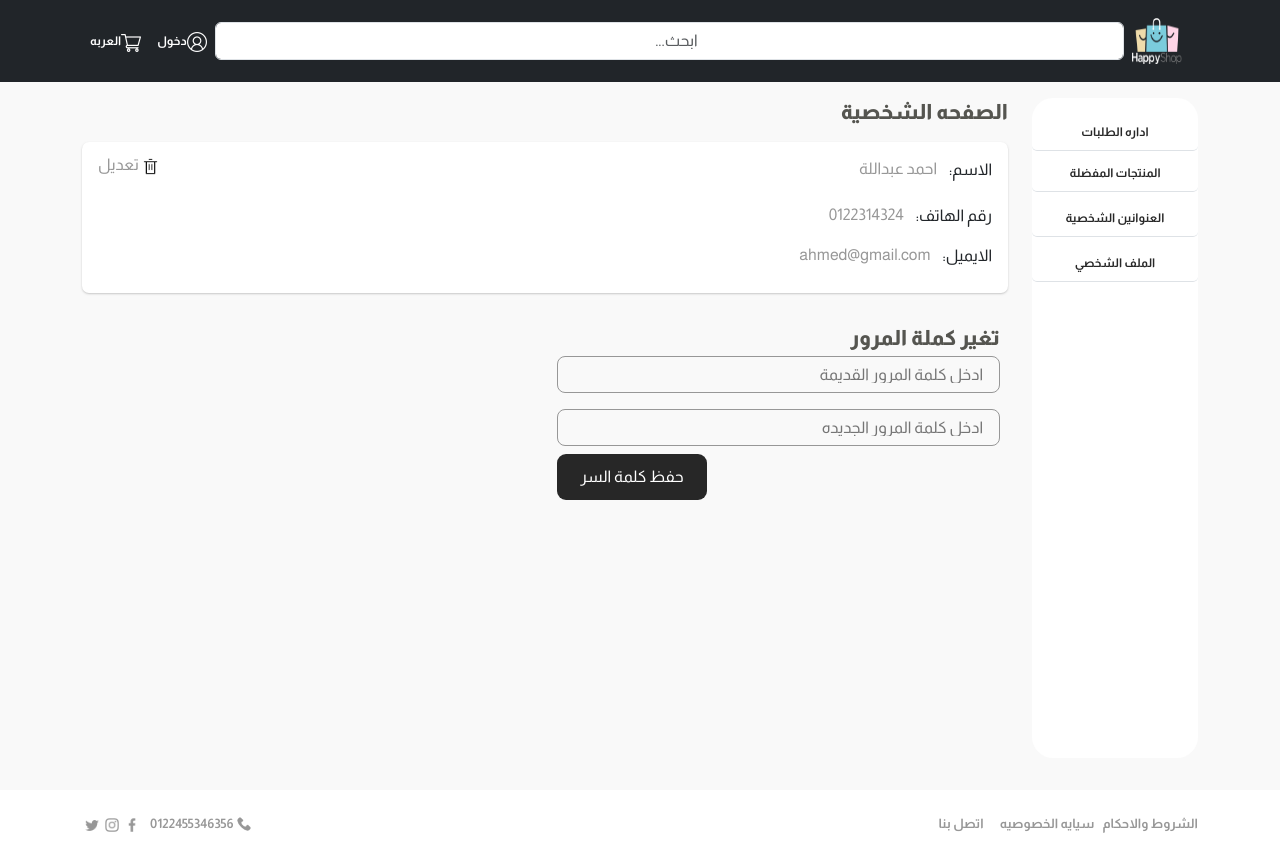
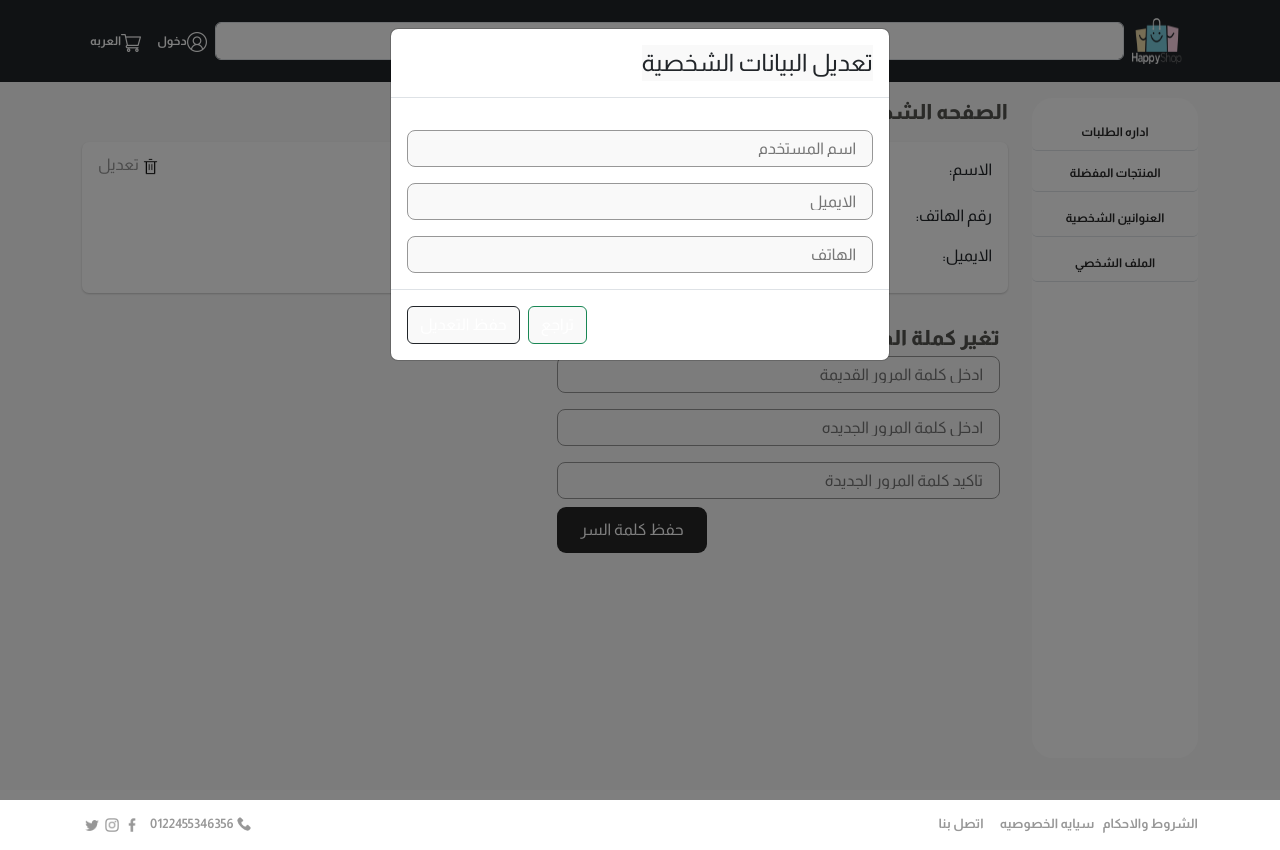
Before and after one commit to Mahmoud142/Shopply, a React (Create React App) app: page /user/profile in a window 1280 px wide. Both pictures are taken after a click on the element "تعديل". Built offline with nearby package versions, Linux system fonts and the light colour scheme; no server answers.

Commit message:
feat(redux): update user data using redux and profile hook

```diff
--- a/src/components/User/UserProfile.js
+++ b/src/components/User/UserProfile.js
@@ -1,18 +1,91 @@
-import React from 'react'
-import { Row, Col } from 'react-bootstrap'
-import deleteicon from '../../images/delete.png'
+import { Row, Col } from "react-bootstrap";
+import deleteicon from "../../images/delete.png";
+import ProfileHook from "../../hook/user/profile-hook";
+import { Modal, Button } from "react-bootstrap";
+import { ToastContainer } from "react-toastify";
+
 const UserProfile = () => {
+    const [
+        user,
+        show,
+        handleClose,
+        handleShow,
+        handleSubmit,
+        name,
+        email,
+        phone,
+        onChangeName,
+        onChangeEmail,
+        onChangePhone,
+        changePassword,
+        oldPassword,
+        newPassword,
+        confirmNewPassword,
+        onChangeOldPass,
+        onChangeNewPass,
+        onChangeConfirmPass,
+    ] = ProfileHook();
+
     return (
         <div>
             <div className="admin-content-text">الصفحه الشخصية</div>
+
+            <Modal show={show} onHide={handleClose}>
+                <Modal.Header>
+                    <Modal.Title>
+                        {" "}
+                        <div className="font">تعديل البيانات الشخصية</div>
+                    </Modal.Title>
+                </Modal.Header>
+                <Modal.Body>
+                    <input
+                        value={name}
+                        onChange={onChangeName}
+                        type="text"
+                        className="input-form font d-block mt-3 px-3"
+                        placeholder="اسم المستخدم"
+                    />
+                    <input
+                        value={email}
+                        onChange={onChangeEmail}
+                        type="email"
+                        className="input-form font d-block mt-3 px-3"
+                        placeholder="الايميل"
+                    />
+                    <input
+                        value={phone}
+                        onChange={onChangePhone}
+                        type="phone"
+                        className="input-form font d-block mt-3 px-3"
+                        placeholder="الهاتف"
+                    />
+                </Modal.Body>
+                <Modal.Footer>
+                    <Button
+                        className="font"
+                        variant="success"
+                        onClick={handleClose}
+                    >
+                        تراجع
+                    </Button>
+                    <Button
+                        className="font"
+                        variant="dark"
+                        onClick={handleSubmit}
+                    >
+                        حفظ التعديل
+                    </Button>
+                </Modal.Footer>
+            </Modal>
+
             <div className="user-address-card my-3 px-2">
                 <Row className="d-flex justify-content-between pt-2">
                     <Col xs="6" className="d-flex">
                         <div className="p-2">الاسم:</div>
-                        <div className="p-1 item-delete-edit">احمد عبداللة</div>
+                        <div className="p-1 item-delete-edit">{user.name}</div>
                     </Col>
                     <Col xs="6" className="d-flex justify-content-end">
-                        <div className="d-flex mx-2">
+                        <div onClick={handleShow} className="d-flex mx-2">
                             <img
                                 alt=""
                                 className="ms-1 mt-2"
@@ -28,39 +101,63 @@ const UserProfile = () => {
                 <Row className="">
                     <Col xs="12" className="d-flex">
                         <div className="p-2">رقم الهاتف:</div>
-                        <div className="p-1 item-delete-edit">0122314324</div>
+                        <div className="p-1 item-delete-edit">{user.phone}</div>
                     </Col>
                 </Row>
                 <Row className="">
                     <Col xs="12" className="d-flex">
                         <div className="p-2">الايميل:</div>
-                        <div className="p-1 item-delete-edit">ahmed@gmail.com</div>
+                        <div className="p-1 item-delete-edit">{user.email}</div>
                     </Col>
                 </Row>
                 <Row className="mt-5">
                     <Col xs="10" sm="8" md="6" className="">
-                        <div className="admin-content-text">تغير كملة المرور</div>
+                        <div className="admin-content-text">
+                            تغير كملة المرور
+                        </div>
                         <input
+                            value={oldPassword}
+                            onChange={onChangeOldPass}
                             type="password"
                             className="input-form d-block mt-1 px-3"
                             placeholder="ادخل كلمة المرور القديمة"
                         />
                         <input
+                            value={newPassword}
+                            onChange={onChangeNewPass}
                             type="password"
                             className="input-form d-block mt-3 px-3"
                             placeholder="ادخل كلمة المرور الجديده"
+                        />
+                        <input
+                            value={confirmNewPassword}
+                            onChange={onChangeConfirmPass}
+                            type="password"
+                            className="input-form d-block mt-3 px-3"
+                            placeholder="تاكيد كلمة المرور الجديدة"
                         />
                     </Col>
                 </Row>
 
                 <Row>
-                    <Col xs="10" sm="8" md="6" className="d-flex justify-content-end ">
-                        <button className="btn-save d-inline mt-2 ">حفظ كلمة السر</button>
+                    <Col
+                        xs="10"
+                        sm="8"
+                        md="6"
+                        className="d-flex justify-content-end "
+                    >
+                        <button
+                            onClick={changePassword}
+                            className="btn-save d-inline mt-2 "
+                        >
+                            حفظ كلمة السر
+                        </button>
                     </Col>
                 </Row>
             </div>
+            <ToastContainer />
         </div>
-    )
-}
+    );
+};
 
-export default UserProfile
+export default UserProfile;
```
